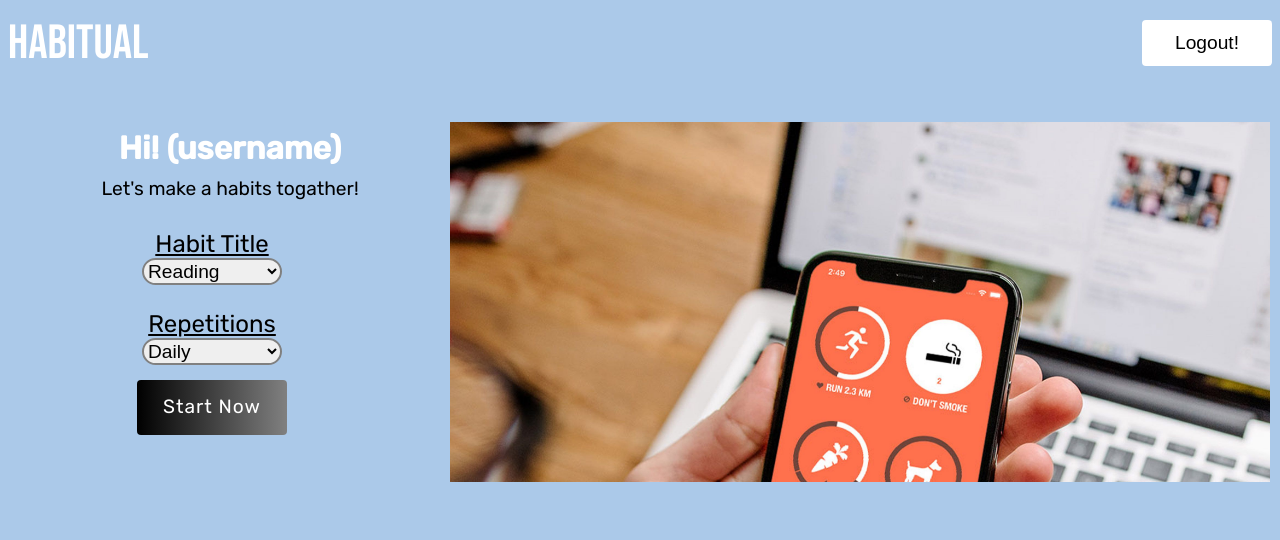
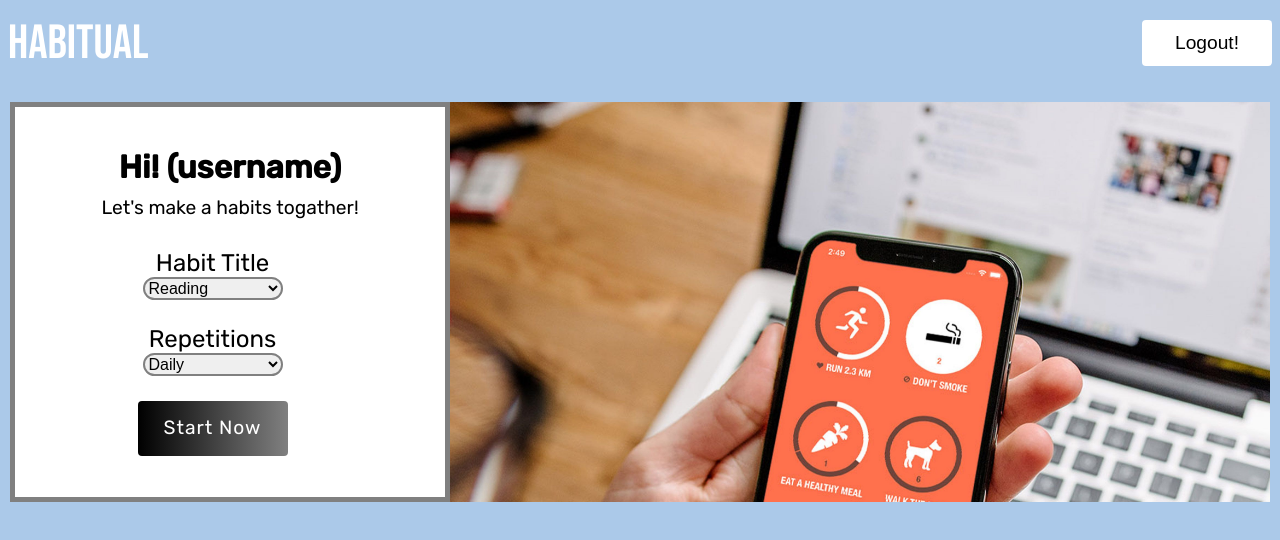
Before and after one commit to Moontoast435/Habitual, a plain HTML site: page client/homeindex.html in a window 1280 px wide. Drawn offline with Linux system fonts and the light colour scheme.

Commit message:
made changes in homestyles.css file in middle container(form)

```diff
--- a/client/static/css/homepagestyles.css
+++ b/client/static/css/homepagestyles.css
@@ -69,7 +69,8 @@ p {
 }
 
 #logoutBtn:hover {
-  background-color:#DE2B7C;
+  background: linear-gradient(to right, #000 0%,gray 100%);
+  color: white;
 }
 
 #logoutBtn:hover span {
@@ -92,6 +93,8 @@ body {
   height: 50vh;
   margin-inline: 10px;
   margin-block: 10px;
+  background-color: #fff;
+  margin-top: 30px;
 }
 
 .left {
@@ -104,6 +107,7 @@ body {
   animation-duration: 1s;
   animation-fill-mode: both;
   animation-delay: 1s;
+  border: 5px solid gray;
 }
 
 .right {
@@ -111,7 +115,7 @@ body {
   background-color:#abc9e9;
   transition: 1s;
   overflow: hidden;
-  margin-top:40px
+  margin-top:0px;
 }
 
 /* #rightImg {
@@ -125,7 +129,7 @@ body {
 
 .header > h1 {
   margin: 0;
-  color: #fff;
+  color: #000;
 }
 
 .header > h4 {
@@ -146,19 +150,17 @@ body {
 
 #habitTitle {
   padding-top: 20px;
-  text-decoration: underline;
   font-size: 1.5rem;
 
 }
 
 #habitRepetition {
   padding-top: 20px;
-  text-decoration: underline;
   font-size: 1.5rem;
 }
 
 #habitName {
-  font-size: 1.2rem;
+  font-size: 1rem;
   margin-bottom: 5px;
   width: 140px;
   border: 2px solid gray;
@@ -167,7 +169,7 @@ body {
 }
 
 #frequency {
-  font-size: 1.2rem;
+  font-size: 1rem;
   margin-bottom: 10px;
   width: 140px;
   border: 2px solid gray;
@@ -284,7 +286,7 @@ body {
   font-size: 1.2rem;
   border: none;
   border-radius: 4px;
-  margin-top: 5px;
+  margin-top: 15px;
   justify-content: center;
   padding-bottom: 15px;
 }
```
